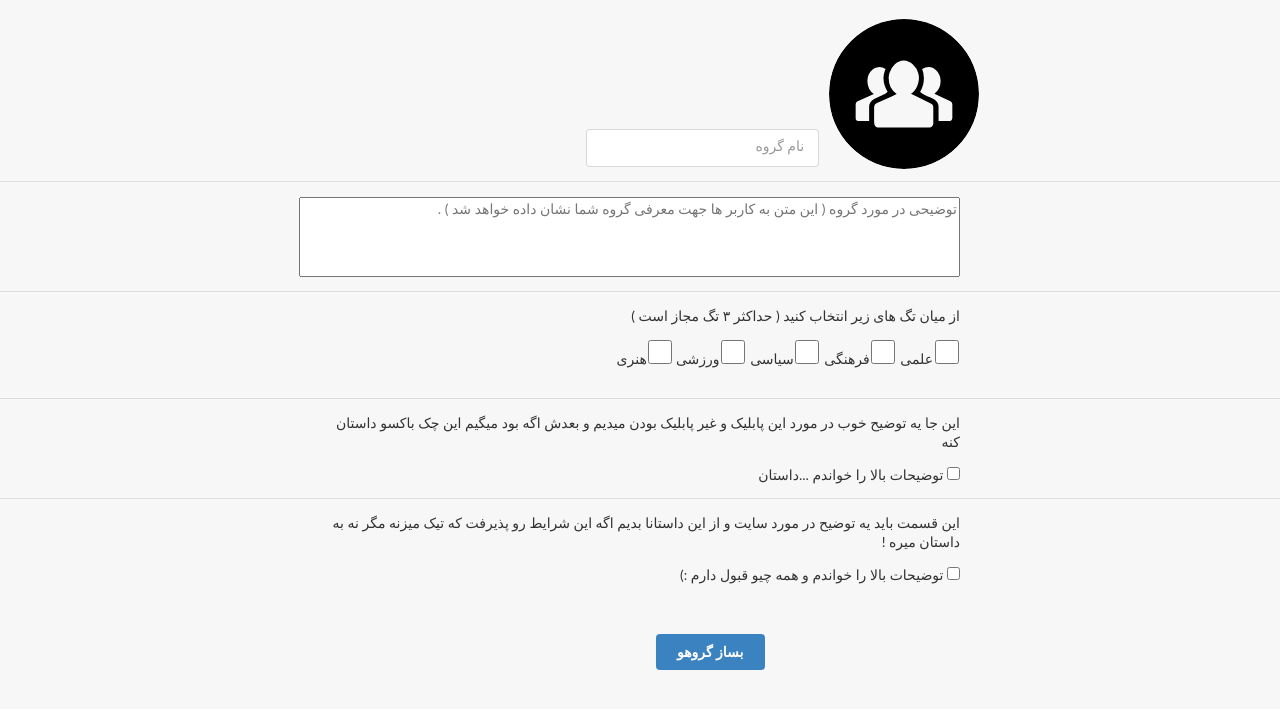
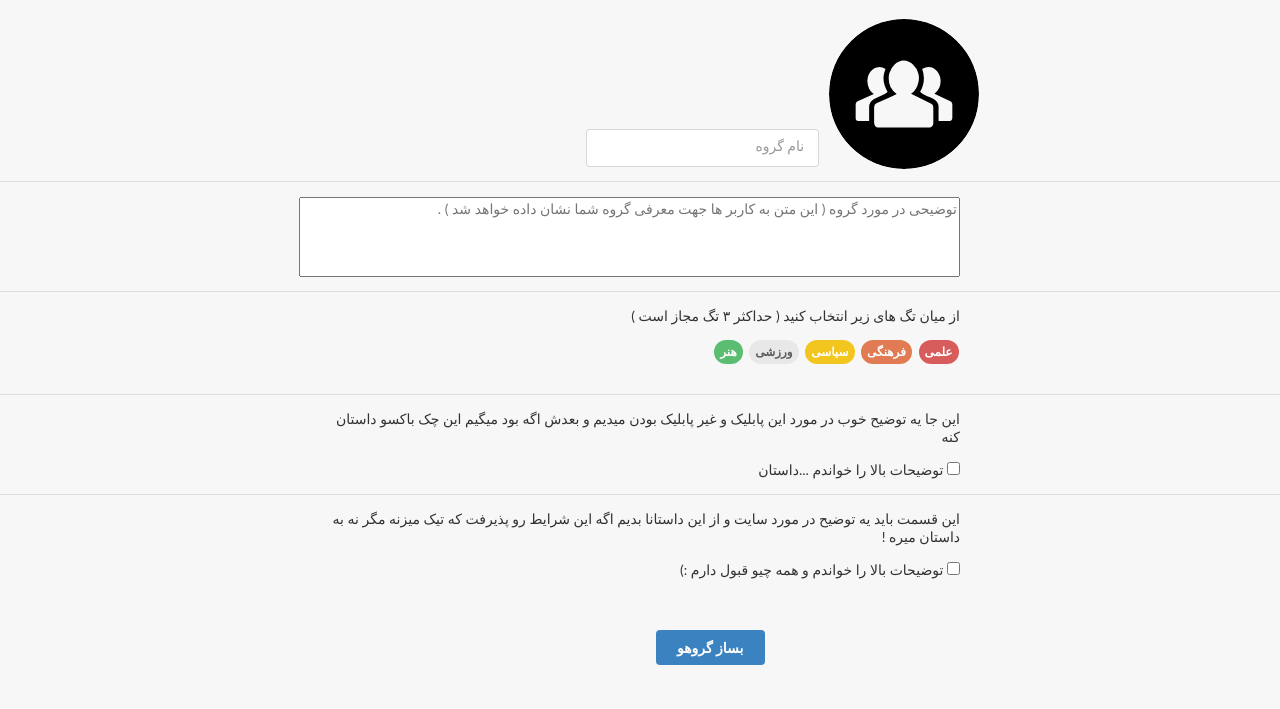
Before and after one commit to Hosseinyousefi23/unipin-api, a Django app: page /new_group in a window 1280 px wide. Shown: the part 77-786 px from the top of the page. Run offline with Django 3.2, Linux system fonts and the light colour scheme; some web fonts are replaced.

Commit message:
Create_new_group template updated

```diff
--- a/templates/xnote_base/create_new_group.html
+++ b/templates/xnote_base/create_new_group.html
@@ -9,7 +9,7 @@
 {% endblock %}
 {% block body %}
     <div dir="rtl">
-        <form action="{% url 'xnote_base:new_group_action' %}" method="post">
+        <form action="{% url 'xnote_base:new_group_action' %}" method="get">
             {% csrf_token %}
             <div id="top_div">
                 <div id="image_div">
@@ -39,11 +39,30 @@
                 {#            choosing tags section : should use 'ajax' and change <a> tags to button later #}
                 <p>از میان تگ های زیر انتخاب کنید ( حداکثر ۳ تگ مجاز است )</p>
 
-                <input type="checkbox" name="elmi" class="ui red circular label">علمی
-                <input type="checkbox" name="farhangi" class="ui orange circular label">فرهنگی
-                <input type="checkbox" name="siasi" class="ui yellow circular label">سیاسی
-                <input type="checkbox" name="varzeshi" class="ui olive circular label">ورزشی
-                <input type="checkbox" name="honari" class="ui green circular label">هنری
+                <a class="ui red circular label" name="elmi" onclick="activeCheckboxesOnClick(this)">
+                    علمی
+                </a>
+                <input type="checkbox" name="elmi" class="ui red circular label" style="display: none">
+
+                <a class="ui orange circular label" name="farhangi" onclick="activeCheckboxesOnClick(this)">
+فرهنگی
+                </a>
+                <input type="checkbox" name="farhangi" class="ui orange circular label" style="display: none">
+
+                <a class="ui yellow circular label" name="siasi" onclick="activeCheckboxesOnClick(this)">
+سیاسی
+                </a>
+                <input type="checkbox" name="siasi" class="ui yellow circular label" style="display: none">
+
+                <a class="ui olive circular label" name="varzeshi" onclick="activeCheckboxesOnClick(this)">
+ورزشی
+                </a>
+                <input type="checkbox" name="varzeshi" class="ui olive circular label" style="display: none">
+
+                <a class="ui green circular label" name="honari" onclick="activeCheckboxesOnClick(this)">
+هنر
+                </a>
+                <input type="checkbox" name="honari" class="ui green circular label" style="display: none">
 
             </div>
             <div class="ui divider"></div>
--- a/xnote_base/static/javascript/create_new_group.js
+++ b/xnote_base/static/javascript/create_new_group.js
@@ -14,3 +14,16 @@ function readURL(input) {
 function showFileChooser() {
     $('#upload_image').click();
 }
+
+function activeCheckboxesOnClick(element) {
+    var e = $(element);
+    var x = $('input[name=' + e.prop('name') + ']');
+
+    x.prop('checked', !x.prop('checked'));
+
+    if(x.prop('checked'))
+        e.css('border', '10px solid');
+
+    else
+        e.css('border', '0');
+}
--- a/xnote_base/static/styles/create_new_group.css
+++ b/xnote_base/static/styles/create_new_group.css
@@ -150,3 +150,7 @@
       width:50%;
     margin:0 auto 0 auto;
 }
+
+#tags_div .ui.olive.circular.label {
+    border-color: #e0e0e0!important;
+}
--- a/xnote_base/urls.py
+++ b/xnote_base/urls.py
@@ -17,6 +17,7 @@ urlpatterns = [
     url(r'^unfollow$', views.unfollow, name='unfollow'),
     url(r'^new_group$', views.new_group , name='new_group'),
     url(r'^new_group_action$', views.new_group_action, name='new_group_action'),
+    url(r'^single_post$', views.single_post, name='single_post'),
     url(r'^(?P<name>\w+)$', views.view_page, name='view_page'),
 
 ]
--- a/xnote_base/views.py
+++ b/xnote_base/views.py
@@ -244,3 +244,6 @@ def new_group_action(request):
     group_description = request.POST['group_description']
     image = request.POST['image']
     print(image)
+
+def single_post(request):
+    return render(request, '../templates/xnote_base/single_post.html', {})
```
Also changed, not shown: templates/xnote_base/single_post.html (+7 -5 lines), db.sqlite3.
